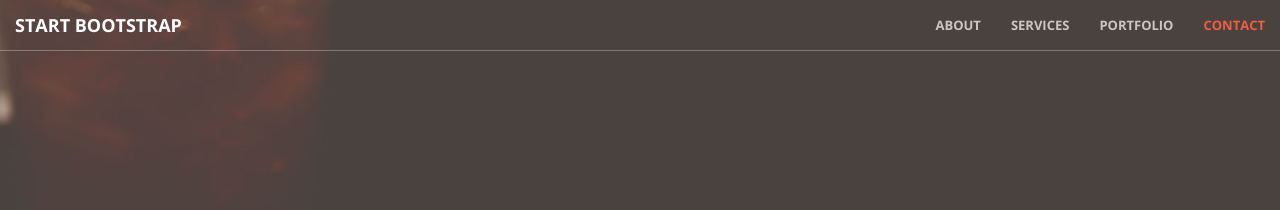
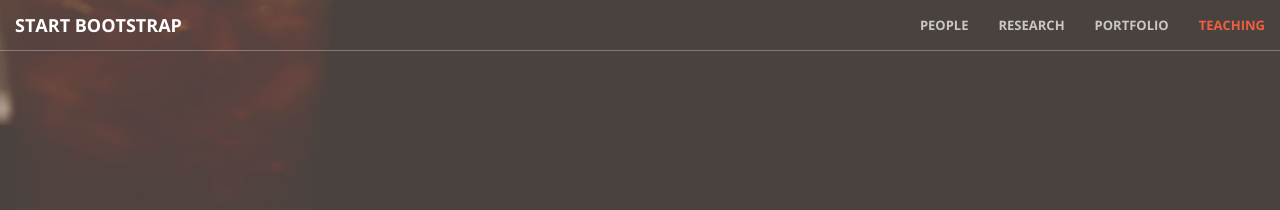
Before and after one commit to mpilab-uw/mpilab-uw.github.io, a Jekyll site: the page built from index.html, in a window 1280 px wide. Shown: the top 210 px of the page. Built offline with Jekyll 4.4.1, drawn with Linux system fonts in a browser that asks for light colours.

Commit message:
Update nav.html

```diff
--- a/_includes/nav.html
+++ b/_includes/nav.html
@@ -15,16 +15,16 @@
         <div class="collapse navbar-collapse" id="bs-example-navbar-collapse-1">
             <ul class="nav navbar-nav navbar-right">
                 <li>
-                    <a class="page-scroll" href="#about">About</a>
+                    <a class="page-scroll" href="#about">People</a>
                 </li>
                 <li>
-                    <a class="page-scroll" href="#services">Services</a>
+                    <a class="page-scroll" href="#services">Research</a>
                 </li>
                 <li>
                     <a class="page-scroll" href="#portfolio">Portfolio</a>
                 </li>
                 <li>
-                    <a class="page-scroll" href="#contact">Contact</a>
+                    <a class="page-scroll" href="#contact">Teaching</a>
                 </li>
             </ul>
         </div>
```
